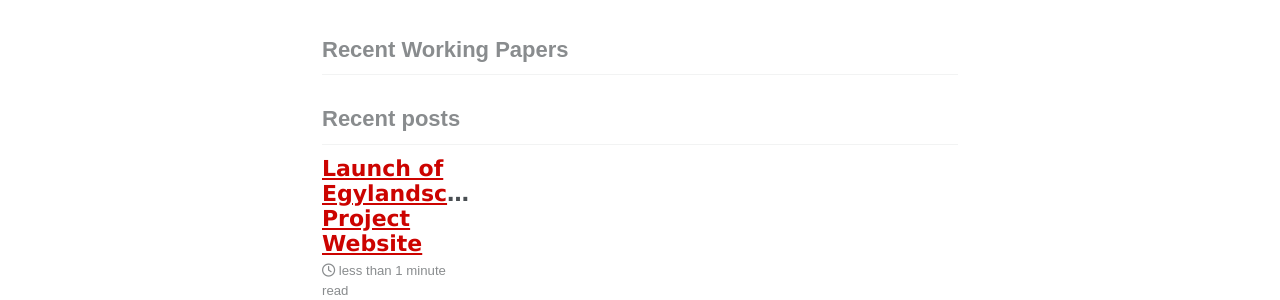
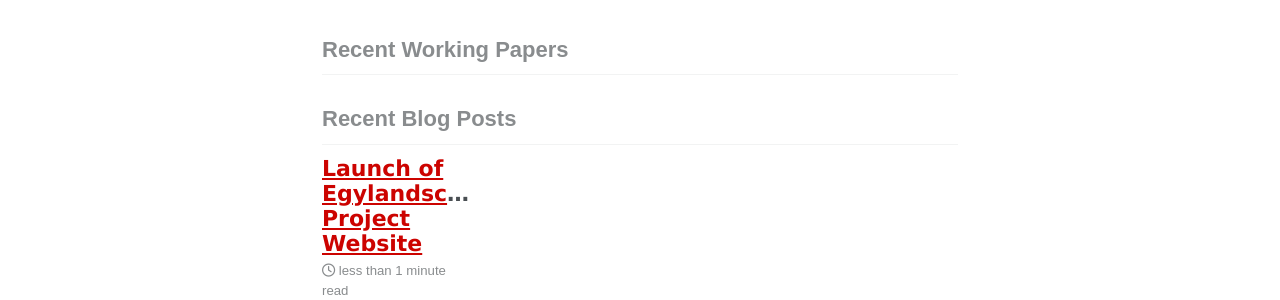
Before and after one commit to mhshaaban/egylandscapeproject.github.io, a Jekyll site: the page built from index.html, in a window 1280 px wide. Shown: the part 572-872 px from the top of the page. Built offline with Jekyll 4.4.1, drawn with Linux system fonts in a browser that asks for light colours; cached includes are drawn as plain includes; nearby versions of some CDN libraries; some web fonts are replaced; the list of posts is cut into pages by our own code.

Commit message:
Update home.html

```diff
--- a/_layouts/home.html
+++ b/_layouts/home.html
@@ -6,7 +6,7 @@
 
 <h3 class="archive__subtitle">Recent Working Papers</h3>
 
-<h3 class="archive__subtitle">{{ site.data.ui-text[site.locale].recent_posts | default: "Recent Blog Posts" }}</h3>
+<h3 class="archive__subtitle">Recent Blog Posts</h3>
 
 {% assign posts = site.posts %}
 
```
